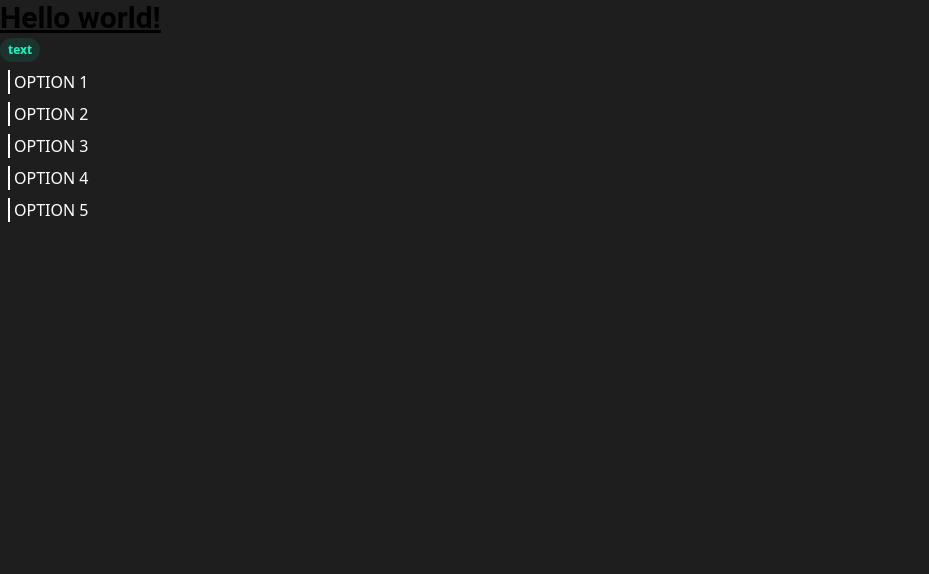
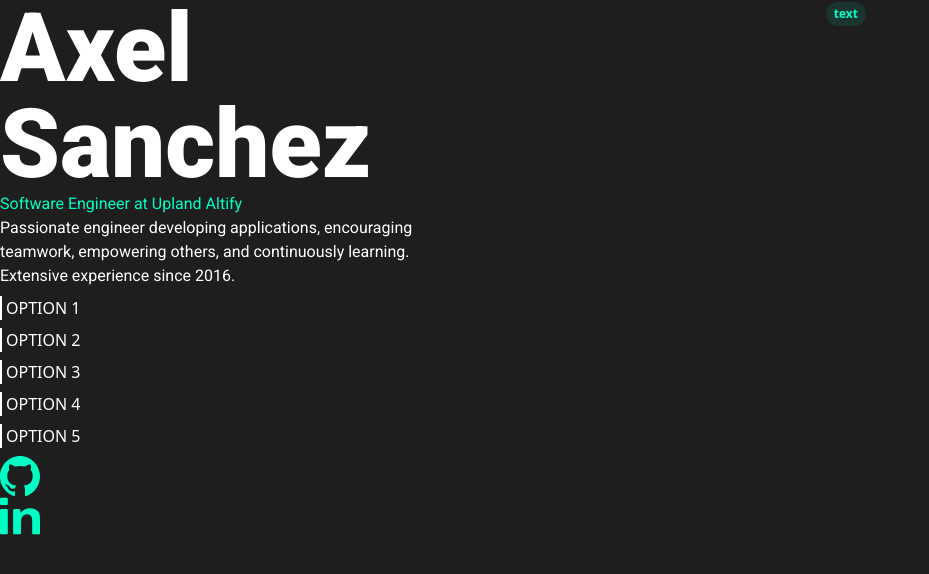
Before and after one commit to aaxlss/aaxlss.dev, an Angular app: page / in a window 1280 px wide. Shown: the top 574 px of the page, without its empty margins (0-929 px from the left). Built offline with nearby package versions, Linux system fonts and the light colour scheme.

Commit message:
Adding information for first section Improving scss files adding images

```diff
--- a/src/app/app.component.html
+++ b/src/app/app.component.html
@@ -1,5 +1,34 @@
-<div class="container h-max">
-  <h1 class="text-3xl font-bold underline">Hello world!</h1>
-  <skill-component></skill-component>
-  <menu-component [menuOptions]="menuOptions"></menu-component>
+<div class="content max-h-full">
+  <div class="flex max-h-full">
+    <div class="left-div flex flex-col max-h-full">
+      <div class="intro w-1/2">
+        <h1 class="name text-8xl font-black">Axel Sanchez</h1>
+        <h2 class="position">Software Engineer at Upland Altify</h2>
+        <p class="description">
+          Passionate engineer developing applications, encouraging teamwork,
+          empowering others, and continuously learning.
+          <br />
+          Extensive experience since 2016.
+        </p>
+      </div>
+      <menu-component [menuOptions]="menuOptions"></menu-component>
+      <div class="social-network">
+        <img
+          ngSrc="\assets\images\github.svg"
+          class="social"
+          height="40"
+          width="40"
+        />
+        <img
+          ngSrc="\assets\images\linkedIn.svg"
+          class="social"
+          height="40"
+          width="40"
+        />
+      </div>
+    </div>
+    <div class="right-div flex-1 flex overflow-hidden">
+      <skill-component></skill-component>
+    </div>
+  </div>
 </div>
--- a/src/app/app.component.scss
+++ b/src/app/app.component.scss
@@ -1,13 +1,19 @@
 @import "../styles.scss";
-* {
-  margin: 0;
-  padding: 0;
-  box-sizing: border-box;
-}
+
 body {
   font-family: "Roboto", sans-serif;
 }
-.container {
-  background-color: $dark_grey;
-  height: inherit;
+.name,
+.description {
+  color: $white;
 }
+.position {
+  color: $light_green;
+}
+.content {
+  height: 100%;
+  width: 100%;
+}
+.social {
+  fill: red;
+}
--- a/src/app/app.component.ts
+++ b/src/app/app.component.ts
@@ -3,11 +3,12 @@ import { RouterOutlet } from '@angular/router';
 import { SkillComponent } from './components/skill/skill.component';
 import { MenuComponent } from './components/menu/menu.component';
 import { Option } from './Interface';
+import { NgOptimizedImage } from '@angular/common';
 
 @Component({
   selector: 'app-root',
   standalone: true,
-  imports: [RouterOutlet, SkillComponent, MenuComponent],
+  imports: [RouterOutlet, SkillComponent, MenuComponent, NgOptimizedImage],
   templateUrl: './app.component.html',
   styleUrl: './app.component.scss',
 })
--- a/src/app/components/menu/menu.component.html
+++ b/src/app/components/menu/menu.component.html
@@ -1,8 +1,8 @@
-<div class="menu-box w-1/2 block absolute">
+<div class="menu-box w-1/2">
   <ul class="menu m-0 p-0 box-border">
     @for (option of menuOptions; track option.label){
     <li
-      class="border-l-2 border-solid border-white m-2 list-none hover:border-l-8 hover:duration-500"
+      class="border-l-2 border-solid border-white ml-0 m-2 list-none hover:border-l-8 hover:duration-500"
     >
       <span class="pl-1">
         {{ option.label | uppercase }}
--- a/src/styles.scss
+++ b/src/styles.scss
@@ -1,20 +1,4 @@
 /* You can add global styles to this file, and also import other style files */
-@tailwind base;
-@tailwind components;
-@tailwind utilities;
-/*Font Variables*/
-@font-face {
-  font-family: "Roboto";
-  src: url("https://fonts.googleapis.com/css2?family=Roboto:ital,wght@0,100;0,300;0,400;0,500;0,700;0,900;1,100;1,300;1,400;1,500;1,700;1,900&display=swap");
-}
-
-html,
-body,
-app-root {
-  font-family: "Roboto", sans-serif !important;
-  height: 100%;
-  display: block;
-}
 /*Colors Variables*/
 $dark_green: #1b342f;
 $black: #000000;
@@ -23,3 +7,21 @@ $white: #ffffff;
 $light_green: #00ffc4;
 $blue: #0000ee;
 $dark_purple: #551a8b;
+@import "https://fonts.googleapis.com/css2?family=Roboto:ital,wght@0,100;0,300;0,400;0,500;0,700;0,900;1,100;1,300;1,400;1,500;1,700;1,900&display=swap";
+@tailwind base;
+@tailwind components;
+@tailwind utilities;
+
+* {
+  margin: 0;
+  padding: 0;
+  box-sizing: border-box;
+}
+html,
+body,
+app-root {
+  background-color: $dark_grey;
+  font-family: "Roboto", sans-serif !important;
+  height: 100%;
+  display: block;
+}
```
Also changed, not shown: src/assets/images/github.svg (added), src/assets/images/linkedIn.svg (added).
